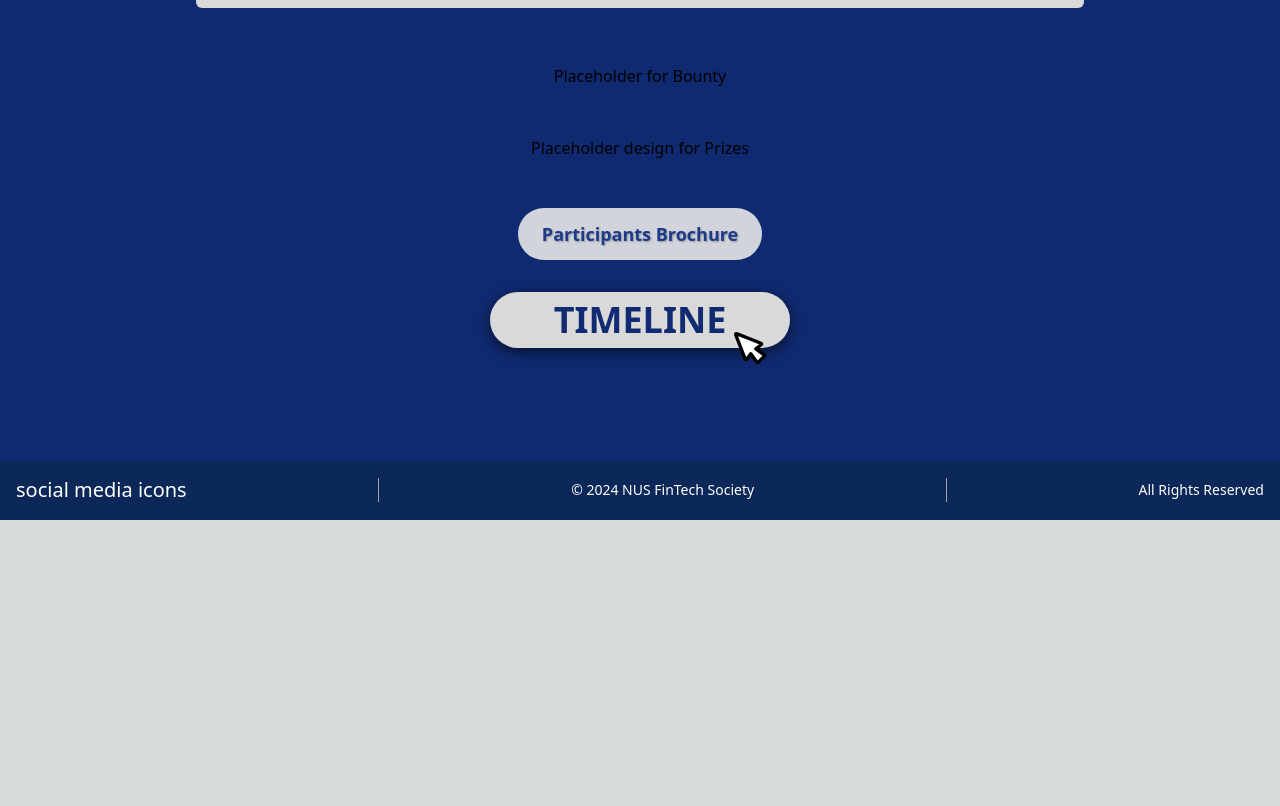
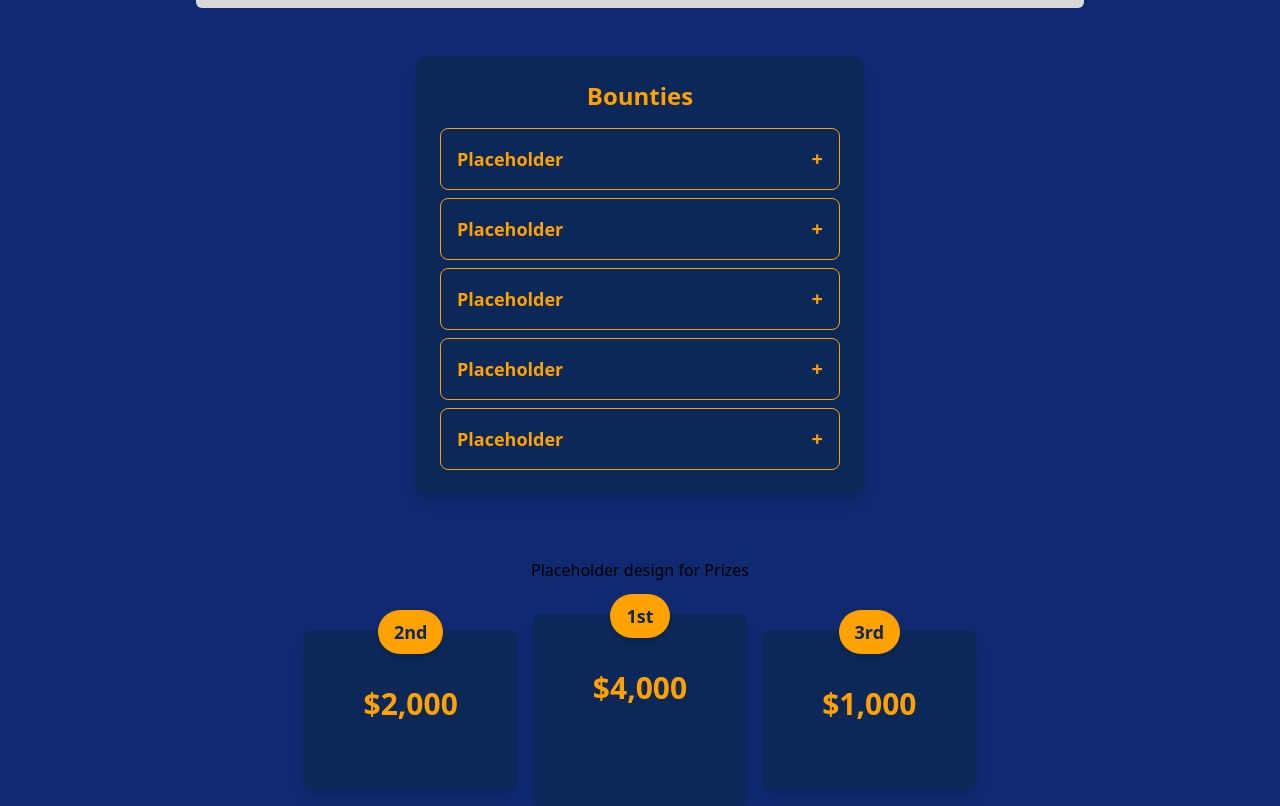
Before and after one commit to NUS-Fintech-Society/SD_Fintech_Summit_2025, a Next.js app: page / in a window 1280 px wide. Shown: the part 1040-1846 px from the top of the page. Before the commit the page ends 1560 px from the top, so only its background shows below. Built offline with nearby package versions, Linux system fonts and the light colour scheme.

Commit message:
feat: finalise prizes and bounty

```diff
--- a/src/app/workshops/[day]/page.tsx
+++ b/src/app/workshops/[day]/page.tsx
@@ -2,14 +2,13 @@ import { workshopsMockData } from "@/components/workshops/data";
 import RegisterButton from "@/components/workshops/RegisterButton";
 import { IWorkShop } from "@/components/workshops/types";
 import WorkshopList from "@/components/workshops/WorkshopList";
-import "./workshops.css";
 
 export default async function Page({ params }: { params: { day: string } }) {
   const day = params.day;
   const workshops = await getWorkshopsAsync(day);
 
   return (
-    <div className="backgroundImage bg-custom-background min-h-screen p-8">
+    <div className="bg-custom-background min-h-screen p-8">
       <h1 className="text-2xl text-center text-white font-bold mb-8">
         <div className="[text-shadow:_4px_3px_0px_#000000] text-5xl">
           WORKSHOPS
--- a/src/components/home/Bounty.tsx
+++ b/src/components/home/Bounty.tsx
@@ -1,10 +1,52 @@
-// Bounty.tsx
-import React from 'react';
+"use client";
+
+import React, { useState } from 'react';
+
+interface Challenge {
+  title: string;
+  description: string;
+}
+
+const challenges: Challenge[] = [
+  { title: 'Placeholder', description: 'Description' },
+  { title: 'Placeholder', description: 'Description' },
+  { title: 'Placeholder', description: 'Description' },
+  { title: 'Placeholder', description: 'Description' },
+  { title: 'Placeholder', description: 'Description' },
+];
 
 const Bounty: React.FC = () => {
+  const [openChallenge, setOpenChallenge] = useState<number | null>(null);
+
+  const toggleChallenge = (index: number) => {
+    setOpenChallenge(openChallenge === index ? null : index);
+  };
+
   return (
-    <div className="flex flex-col items-center p-4 justify-center rounded-lg mt-6">
-      Placeholder for Bounty
+    <div className="flex flex-col items-center justify-center p-4 mt-4 mb-4">
+      <div className="bg-[#0B2858] text-[#FFA200] rounded-lg p-6 w-full max-w-md mx-auto shadow-lg">
+        <h2 className="text-2xl font-bold mb-4 text-center text-[#FFA200]">Bounties</h2>
+
+        <div className="w-full space-y-2">
+          {challenges.map((challenge, index) => (
+            <div key={index} className="border border-[#FFA200] rounded-lg">
+              <div
+                className="flex justify-between items-center p-4 cursor-pointer hover:bg-[#0D3A6B]"
+                onClick={() => toggleChallenge(index)}
+              >
+                <span className="text-lg font-semibold text-[#FFA200]">{challenge.title}</span>
+                <span className="text-xl font-bold text-[#FFA200]">{openChallenge === index ? '-' : '+'}</span>
+              </div>
+
+              {openChallenge === index && (
+                <div className="p-4 border-t border-[#FFA200] bg-[#0D3A6B]">
+                  <p className="text-[#FFA200]">{challenge.description}</p>
+                </div>
+              )}
+            </div>
+          ))}
+        </div>
+      </div>
     </div>
   );
 };
--- a/src/components/home/Prizes.tsx
+++ b/src/components/home/Prizes.tsx
@@ -1,13 +1,40 @@
-// Prizes.tsx
 import React from 'react';
 import SectionTitle from './SectionTitle';
 
+const prizes = [
+  { place: '2nd', amount: '$2,000' },
+  { place: '1st', amount: '$4,000' },
+  { place: '3rd', amount: '$1,000' },
+];
+
 const Prizes: React.FC = () => {
   return (
-    <div className="flex flex-col items-center justify-center p-4 my-4">
-    {/* Section Title */}
-    <SectionTitle title="Prizes" />
-  </div>
+    <div className="flex flex-col items-center justify-center p-4 my-8">
+      {/* Section Title */}
+      <SectionTitle title="Prizes" />
+
+      {/* Prizes Container */}
+      <div className="flex flex-col sm:flex-row items-center justify-center space-y-4 sm:space-y-0 sm:space-x-4 w-full max-w-2xl mt-8">
+        {prizes.map((prize, index) => (
+          <div
+            key={index}
+            className={`relative flex flex-col items-center text-center rounded-lg px-6 py-8 shadow-lg ${
+              prize.place === '1st' ? 'h-48' : 'h-40'
+            } w-full sm:w-1/3 bg-gradient-to-b from-[#0C2859] to-[#0C2859]`}
+          >
+            {/* Place Label */}
+            <div className="absolute -top-5 bg-gradient-to-r from-[#FFA200] to-[#FFA200] text-[#0C2859] text-lg font-semibold px-4 py-2 rounded-full shadow-md">
+              {prize.place}
+            </div>
+
+            {/* Prize Amount */}
+            <div className="text-[#FFA200] text-3xl font-bold mt-6">
+              {prize.amount}
+            </div>
+          </div>
+        ))}
+      </div>
+    </div>
   );
 };
 
```
Also changed, not shown: src/app/workshops/[day]/workshops.css (deleted, +0 -36 lines).
